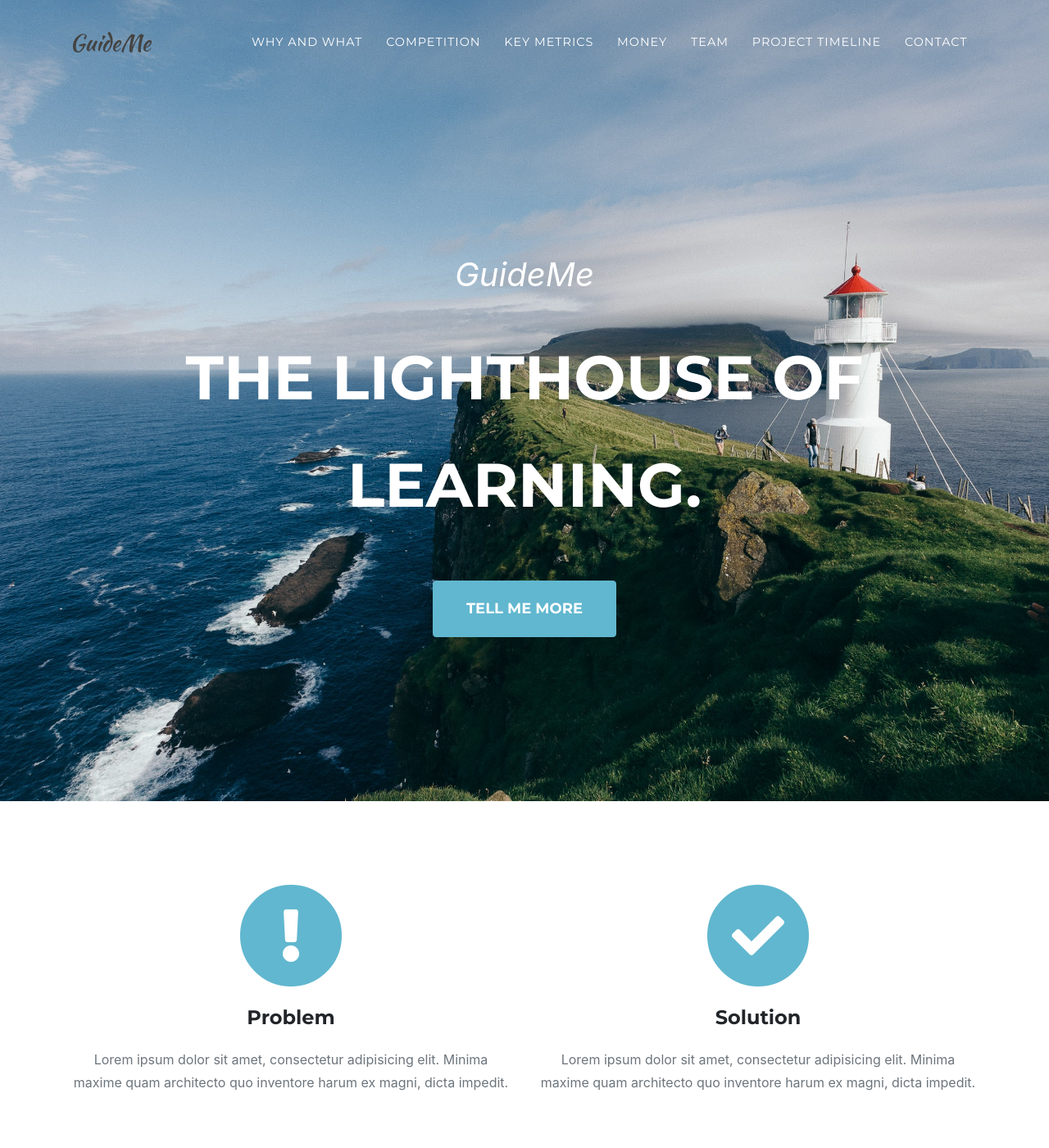
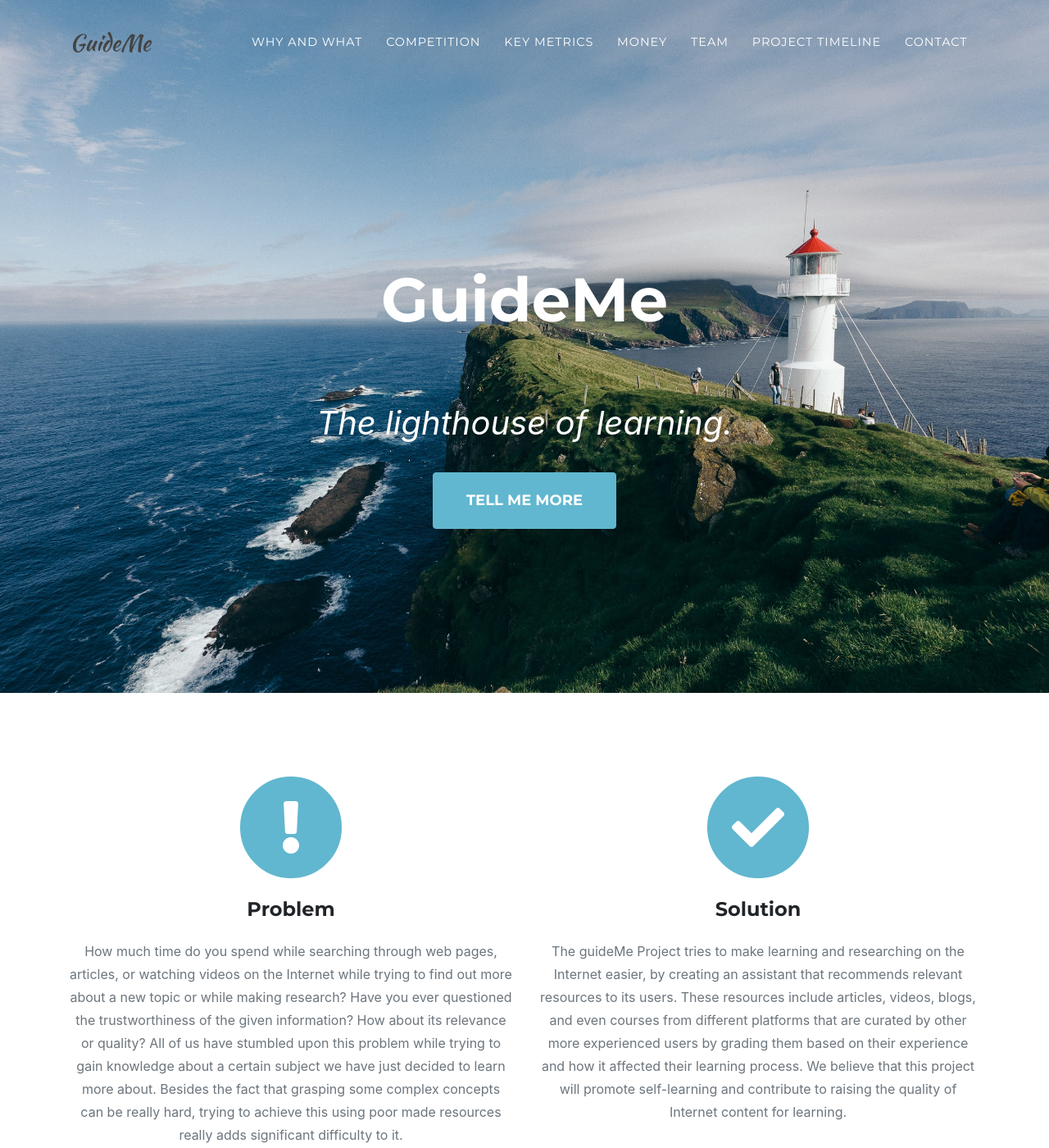
Before and after one commit to Unicorns-guideMe/guideMe-fiki, a Jekyll site: the page built from index.md, in a window 1280 px wide and 1400 px high. Shown: the whole window at 82% size. Built offline with Jekyll 4.4.1, drawn with Linux system fonts in a browser that asks for light colours; some web fonts are replaced; some of the changed text lies outside the part shown.

Commit message:
Touch ups & team pictures

```diff
--- a/_data/sitetext.yml
+++ b/_data/sitetext.yml
@@ -8,10 +8,10 @@
     section: description
     list:
       - title: "Problem"
-        desc: "Lorem ipsum dolor sit amet, consectetur adipisicing elit. Minima maxime quam architecto quo inventore harum ex magni, dicta impedit."
+        desc: "How much time do you spend while searching through web pages, articles, or watching videos on the Internet while trying to find out more about a new topic or while making research? Have you ever questioned the trustworthiness of the given information? How about its relevance or quality? All of us have stumbled upon this problem while trying to gain knowledge about a certain subject we have just decided to learn more about. Besides the fact that grasping some complex concepts can be really hard, trying to achieve this using poor made resources really adds significant difficulty to it."
         icon: fas fa-exclamation #find more at https://fontawesome.com/icons
       - title: "Solution"
-        desc: "Lorem ipsum dolor sit amet, consectetur adipisicing elit. Minima maxime quam architecto quo inventore harum ex magni, dicta impedit."
+        desc: "The guideMe Project tries to make learning and researching on the Internet easier, by creating an assistant that recommends relevant resources to its users. These resources include articles, videos, blogs, and even courses from different platforms that are curated by other more experienced users by grading them based on their experience and how it affected their learning process. We believe that this project will promote self-learning and contribute to raising the quality of Internet content for learning."
         icon: fas fa-check
 
 
@@ -19,7 +19,7 @@
     section: keymetrics
     title: Key metrics
     list:
-      - text: Key metric <br> 1
+      - text: Key metric metric 1
       - text: Key metric <br> 2
       - text: Key metric <br> 3
       - text: Key metric <br> 4
@@ -72,7 +72,7 @@
         image: assets/img/team/george.jpg
       - name: "Irina Sandu"
         role: "Software Engineer"
-        image: assets/img/team/irina.jpg
+        image: assets/img/team/irina.png
       - name: "Vlad Vitan"
         role: "Software Engineer"
         image: assets/img/team/vlad.jpg
--- a/_includes/money.html
+++ b/_includes/money.html
@@ -2,19 +2,19 @@
   <section class="bg-light page-section" id="{{ site.data.sitetext.money.section | default: "money" }}">
     <div class="container">
 
-      <div class="row">
+      <div class="row" style="margin-bottom: 5%;">
         <div class="col col-lg-12 text-center">
           <h2 class="section-heading text-uppercase">{{ site.data.sitetext.money.title }}</h2>
         </div>
       </div>
 
-      <div class="row justify-content-md-center">
+      <div class="row justify-content-md-around">
 
         <div class="col col-md-auto">
         {% for cost in site.data.sitetext.money.costs %}
           <div class="row inner-money">
             <div class="col col-md-auto text-center money-bullet">
-              <img src="assets/img/money/{{ cost.img }}.png" style="width: 1.5rem; height: 1.5rem;" alt="{{ cost.img }}"/>
+              <img src="assets/img/money/{{ cost.img }}.png" alt="{{ cost.img }}"/>
             </div>
             <div class="col col-md-auto money-text">
               <h4>{{ cost.text }}</h4>
@@ -27,7 +27,7 @@
           {% for revenue in site.data.sitetext.money.revenues %}
             <div class="row inner-money">
               <div class="col col-md-auto money-bullet">
-                <img src="assets/img/money/{{ revenue.img }}.png" style="width: 1.5rem; height: 1.5rem;" alt="{{ revenue.img }}"/>
+                <img src="assets/img/money/{{ revenue.img }}.png" alt="{{ revenue.img }}"/>
               </div>
               <div class="col col-md-auto money-text">
                 <h4>{{ revenue.text }}</h4>
--- a/_includes/navheader.html
+++ b/_includes/navheader.html
@@ -37,10 +37,10 @@
     <div class="container">
       <div class="intro-text">
 	  {%- if site.data.sitetext.header.title -%}
-        <div class="intro-lead-in">{{ site.data.sitetext.header.title | markdownify }}</div>
+        <div class="intro-heading">{{ site.data.sitetext.header.title | markdownify }}</div>
 	  {%- endif -%}
 	  {%- if site.data.sitetext.header.text -%}
-        <div class="intro-heading text-uppercase">{{ site.data.sitetext.header.text | markdownify }}</div>
+        <div class="intro-lead-in">{{ site.data.sitetext.header.text | markdownify }}</div>
 	  {%- endif -%}
 	  {%- if site.data.sitetext.header.button -%}
         <a class="btn btn-primary btn-xl text-uppercase js-scroll-trigger" href="{{ site.data.sitetext.header.buttonlink }}">{{ site.data.sitetext.header.button }}</a>
--- a/_sass/layout/_money.scss
+++ b/_sass/layout/_money.scss
@@ -1,7 +1,16 @@
 .money-bullet {
     padding-right: 1rem;
+}
+
+.inner-money {
+    margin-top: 5%;
 }
 
 .money-text {
     padding: 0;
 }
+
+.money-bullet img {
+    width: 4rem;
+    height: 4rem;
+}
```
Also changed, not shown: assets/img/team/daliana.jpg (added), assets/img/team/dora.jpg (added), assets/img/team/irina.png (added).
